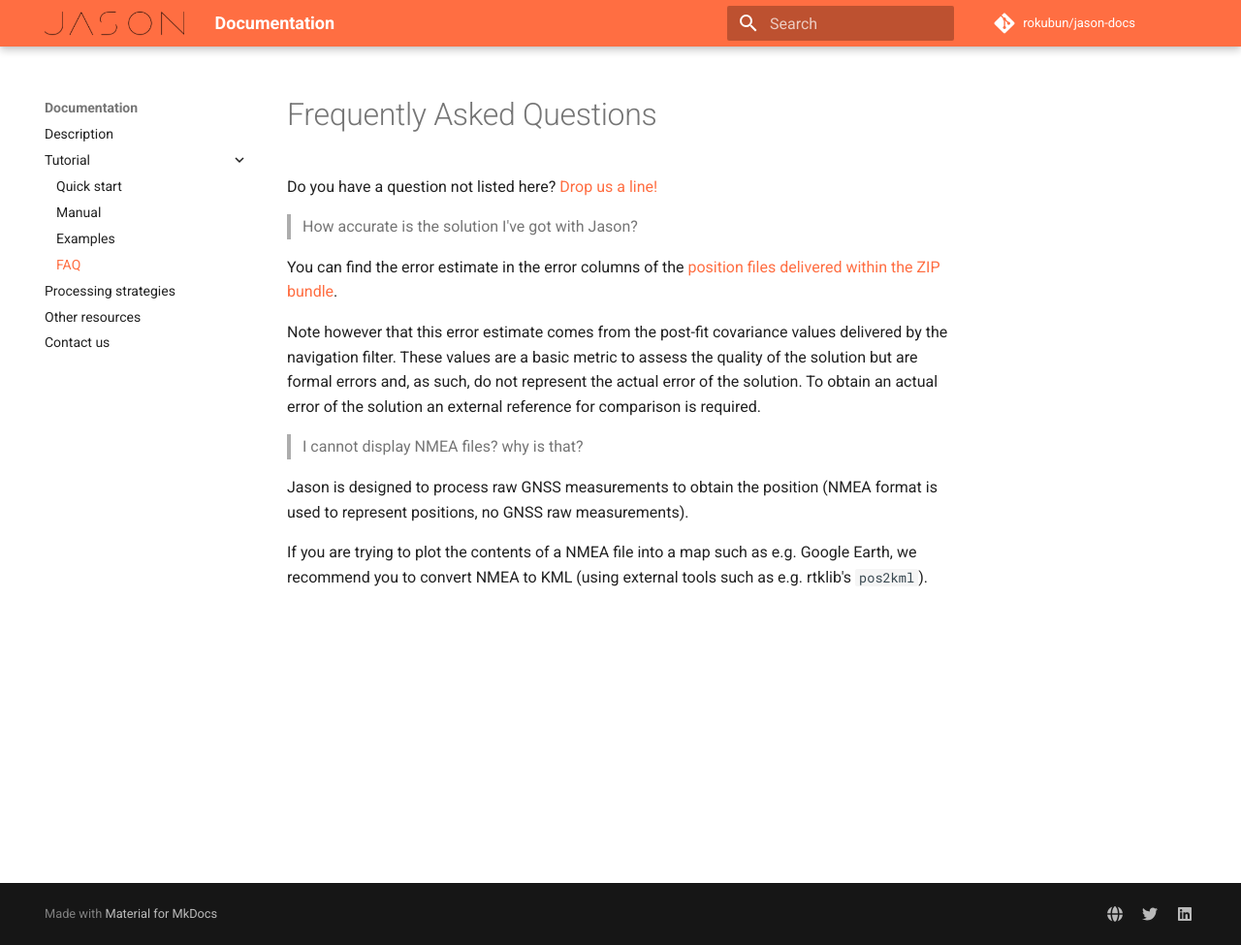
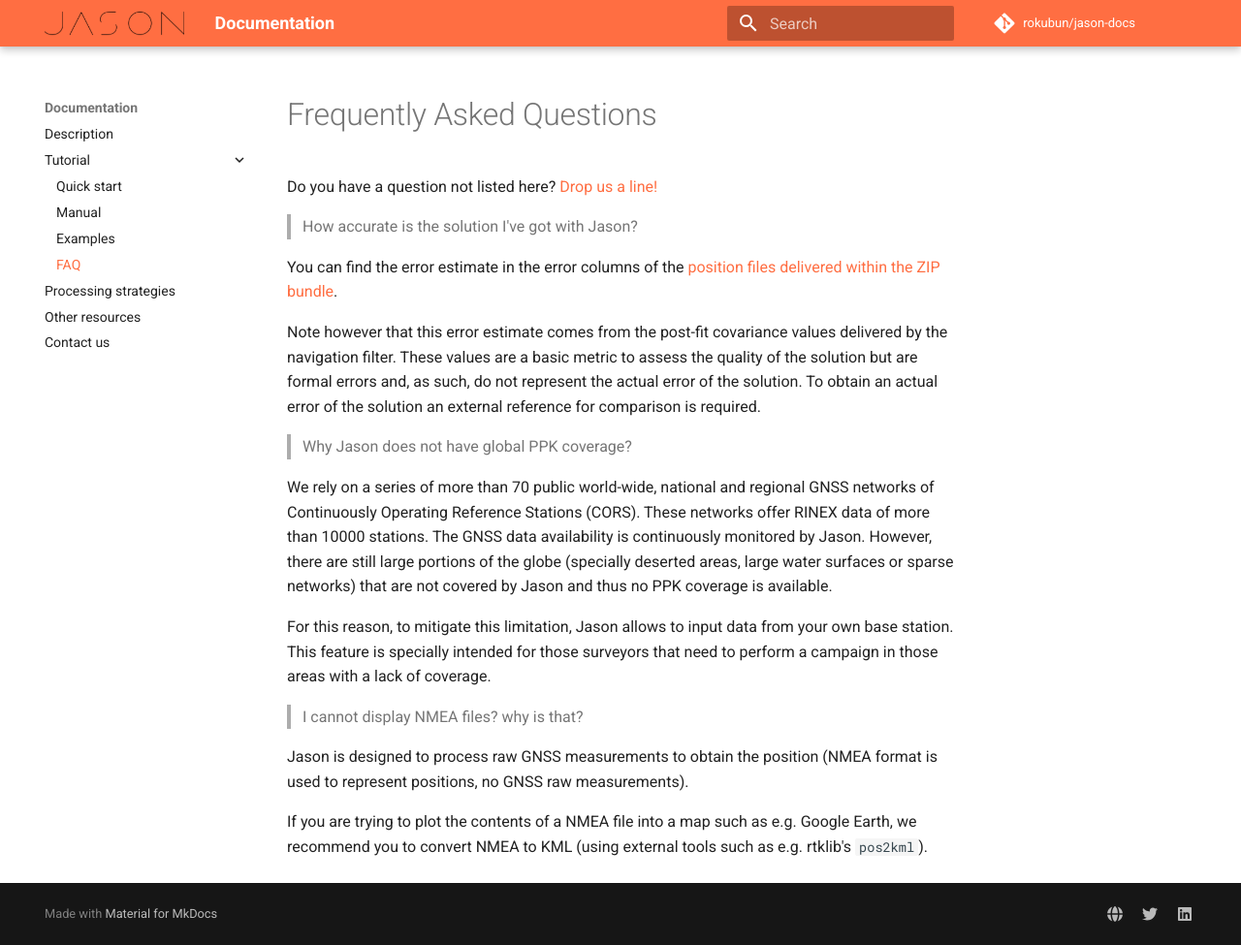
Before and after one commit to rokubun/jason-docs, an MkDocs documentation site: the page built from docs/faq.md, in a window 1280 px wide and 975 px high. Shown: the whole window at 97% size. Built offline with MkDocs 1.6.1 and Material for MkDocs 9.7.7, drawn with Linux system fonts in a browser that asks for light colours; comment, search, counter and statistics services are not loaded.

Commit message:
feat: add network coverage in FAQ

```diff
--- a/docs/faq.md
+++ b/docs/faq.md
@@ -13,6 +13,19 @@ to assess the quality of the solution but are formal errors and, as such, do not
 the actual error of the solution. To obtain an actual error of the solution an
 external reference for comparison is required.
 
+> Why Jason does not have global PPK coverage?
+
+We rely on a series of more than 70 public world-wide, national and regional
+GNSS networks of Continuously Operating Reference Stations (CORS). These networks
+offer RINEX data of more than 10000 stations. The GNSS data availability is
+continuously monitored by Jason. However, there are still large portions of the
+globe (specially deserted areas, large water surfaces or sparse networks) that are not covered
+by Jason and thus no PPK coverage is available.
+
+For this reason, to mitigate this limitation, Jason allows to input data from
+your own base station. This feature is specially intended for those surveyors
+that need to perform a campaign in those areas with a lack of coverage.
+
 > I cannot display NMEA files? why is that?
 
 Jason is designed to process raw GNSS measurements to obtain the position
```
